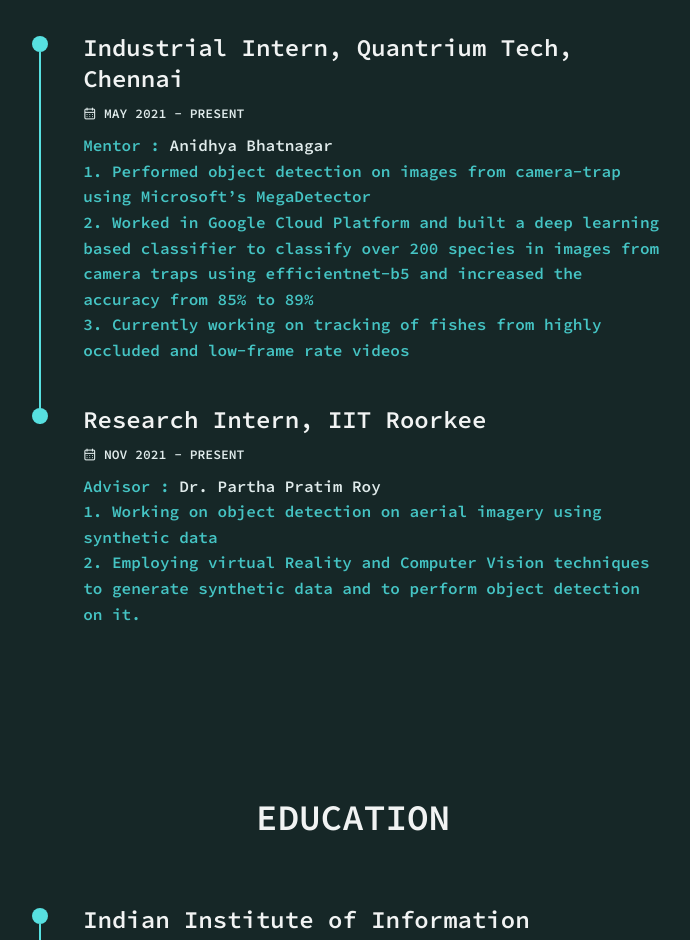
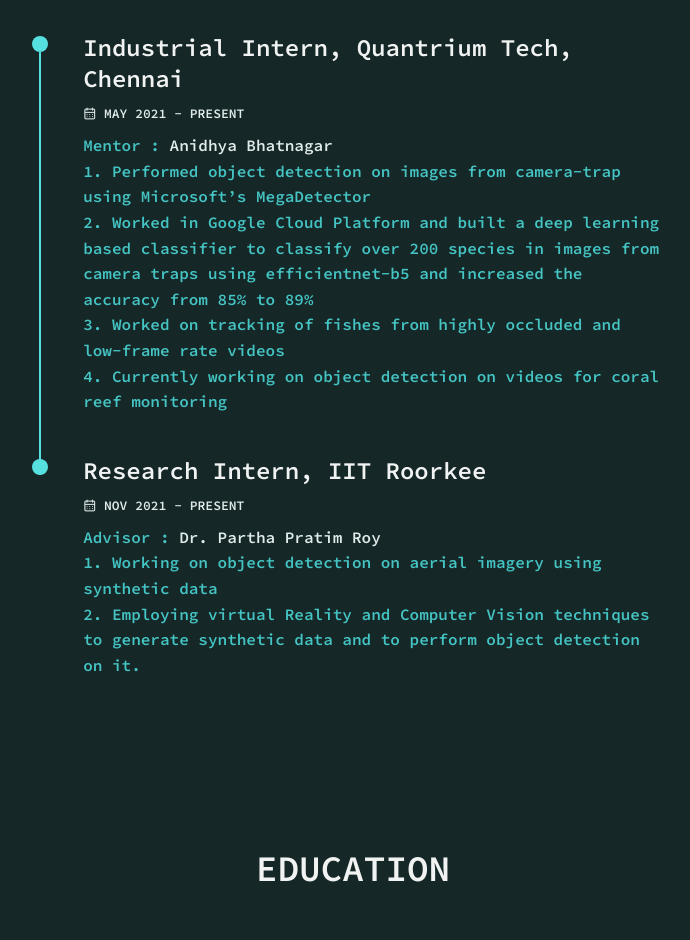
Before and after one commit to Bavesh-B/Bavesh-B.github.io, a plain HTML site: page index.html in a window 1280 px wide. Shown: the part 1860-2800 px from the top of the page, without its empty margins (287-977 px from the left). Drawn offline with nearby package versions, Linux system fonts and the light colour scheme; no server answers.

Commit message:
Update Experience

```diff
--- a/index.html
+++ b/index.html
@@ -199,7 +199,7 @@
                           <i class="uil uil-calendar-alt"></i>
                           MAY 2021 - PRESENT
                       </div>
-                      <p class="experience_description">Mentor : <a href="https://www.linkedin.com/in/anidhya/" target="_blank" class="project_button"> Anidhya Bhatnagar </a> <br> 1. Performed object detection on images from camera-trap using Microsoft’s MegaDetector <br> 2. Worked in Google Cloud Platform and built a deep learning based classifier to classify over 200 species in images from camera traps using efficientnet-b5 and increased the accuracy from 85% to 89% <br> 3. Currently working on tracking of fishes from highly occluded and low-frame rate videos </p> <br> <br>
+                      <p class="experience_description">Mentor : <a href="https://www.linkedin.com/in/anidhya/" target="_blank" class="project_button"> Anidhya Bhatnagar </a> <br> 1. Performed object detection on images from camera-trap using Microsoft’s MegaDetector <br> 2. Worked in Google Cloud Platform and built a deep learning based classifier to classify over 200 species in images from camera traps using efficientnet-b5 and increased the accuracy from 85% to 89% <br> 3. Worked on tracking of fishes from highly occluded and low-frame rate videos <br> 4. Currently working on object detection on videos for coral reef monitoring</p> <br> <br>
                     </div>
                   </div>
 
```
